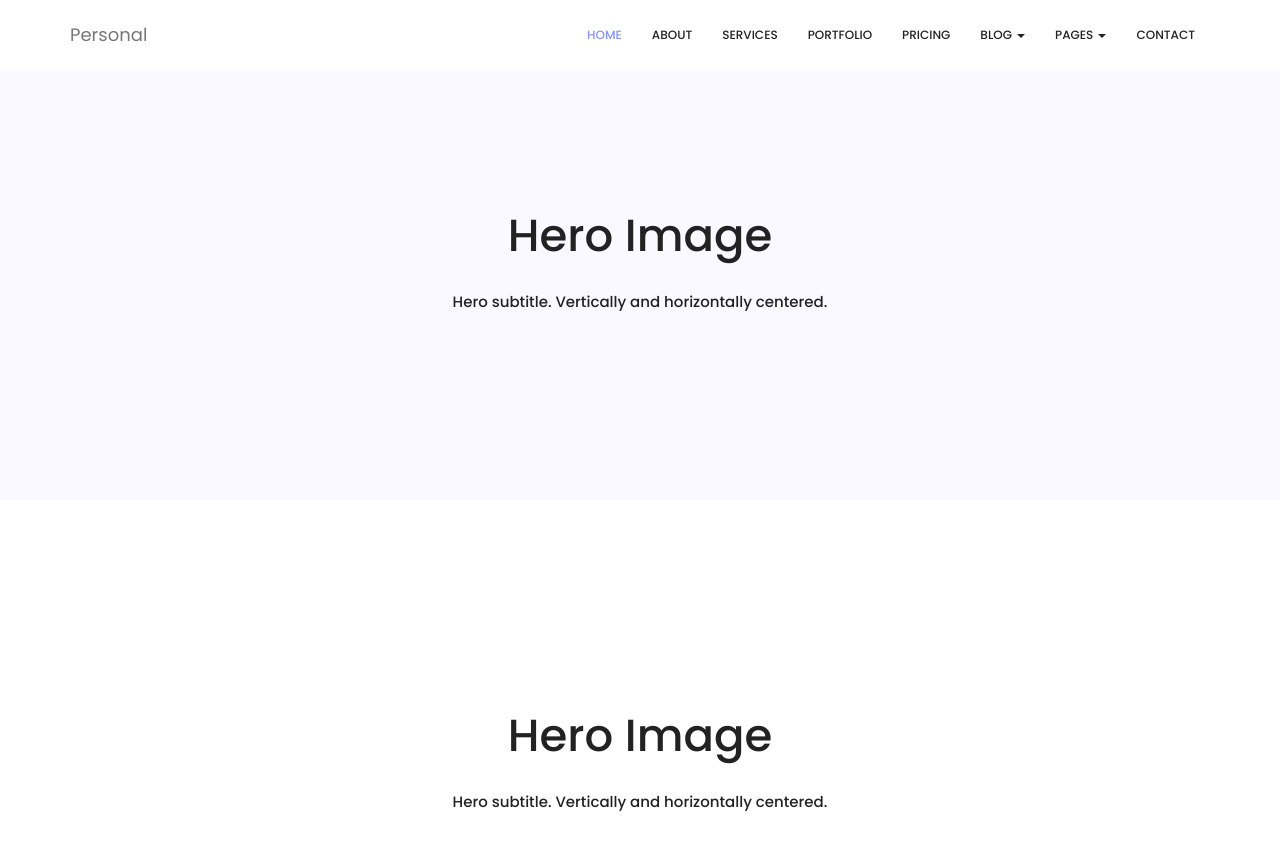
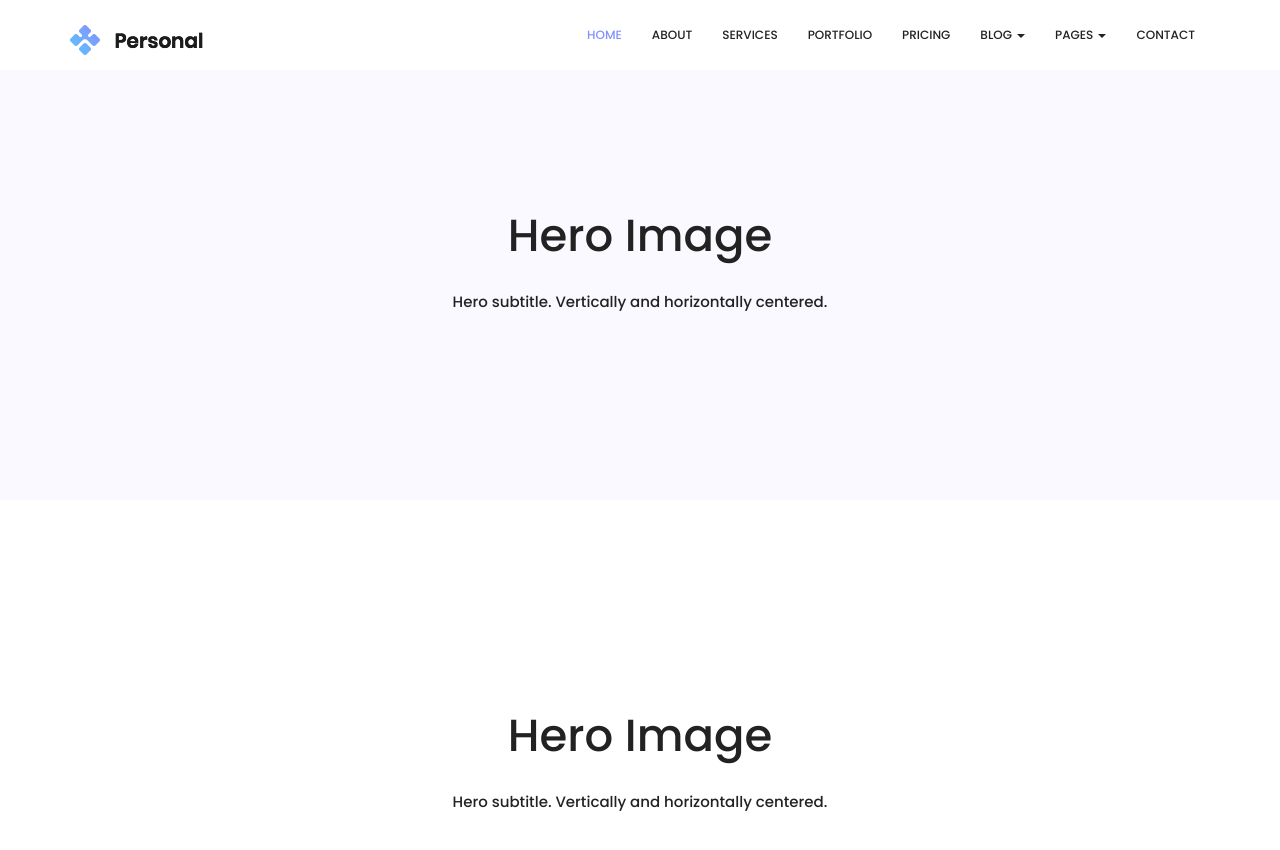
Before and after one commit to cindy-harvard/personal, a plain HTML site: page index.html in a window 1280 px wide. Shown: the top 850 px of the page. Drawn offline with nearby package versions, Linux system fonts and the light colour scheme.

Commit message:
nav bar before starting fresh

```diff
--- a/index.html
+++ b/index.html
@@ -29,7 +29,7 @@
             <span class="icon-bar"></span>
             <span class="icon-bar"></span>
           </button>
-          <a class="navbar-brand" href="#">Personal</a>
+          <a class="navbar-brand" href="#"><img src="img/logo-personal.png"></a>
         </div>
         <div class="collapse navbar-collapse" id="myNavbar">
           <ul class="nav navbar-nav navbar-right">
```
Also changed, not shown: img/logo-personal.png (added).
